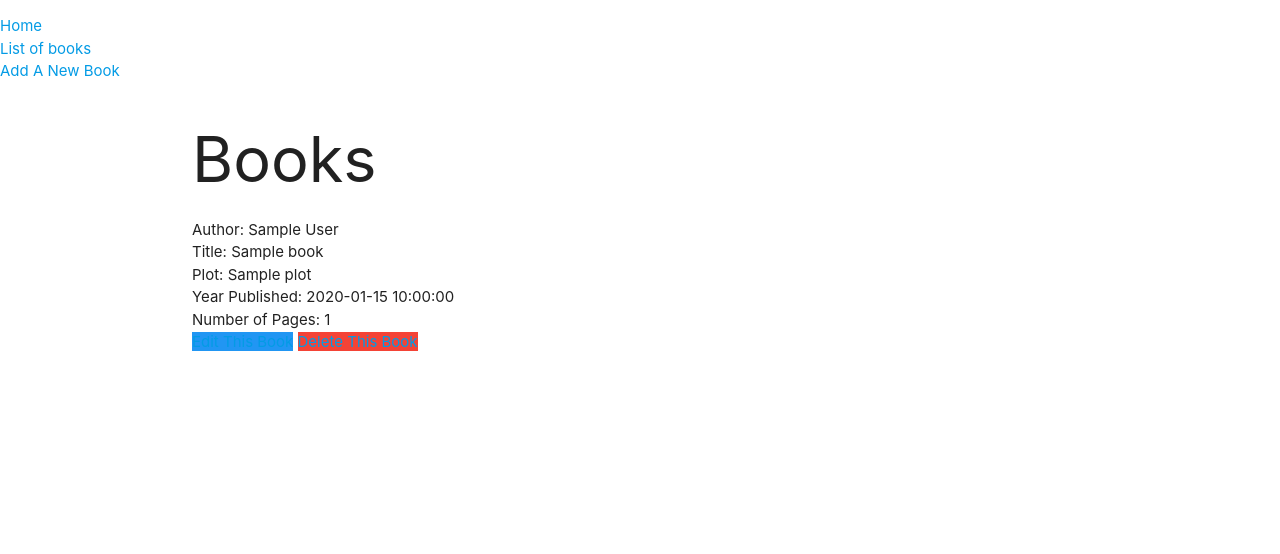
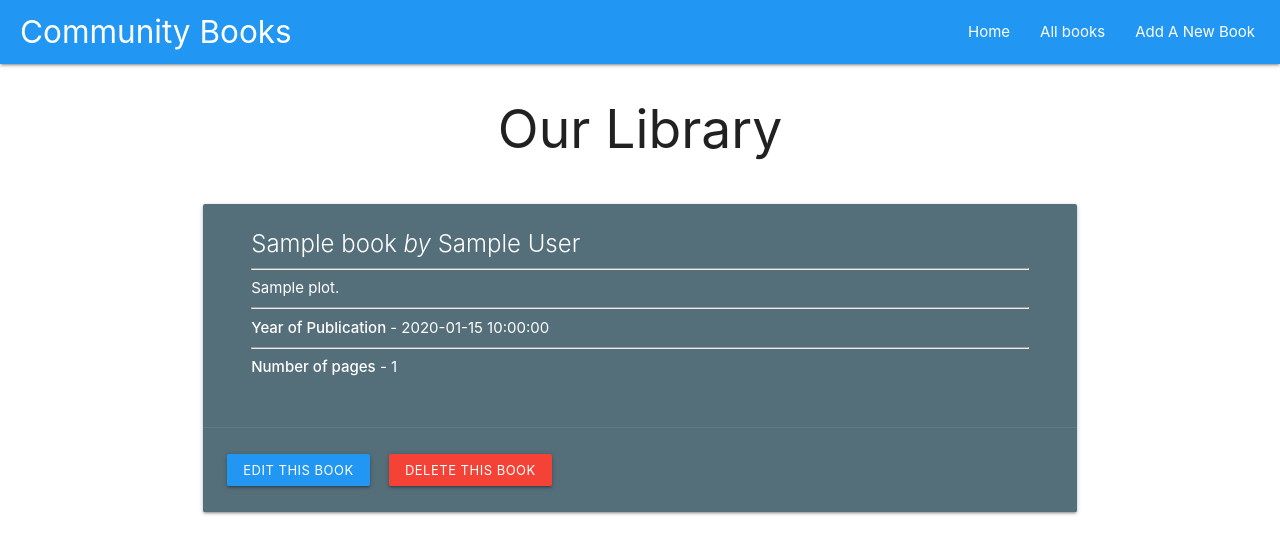
Before and after one commit to DalyAD/CommunityBooks, a Flask app: page /books in a window 1280 px wide. Shown: the top 554 px of the page. Run offline with Flask 2, Linux system fonts and the light colour scheme; a database or web service that is not in the repository returns one stand-in record (values such as "Sample title"); some libraries are stand-ins or nearby versions.

Commit message:
added navbar and cards for each book

```diff
--- a/requirements.txt
+++ b/requirements.txt
@@ -1,4 +1,7 @@
 click==7.1.2
+dnspython==1.16.0
 Flask==1.1.2
+Flask-PyMongo==2.3.0
 itsdangerous==1.1.0
+pymongo==3.10.1
 Werkzeug==1.0.1
--- a/static/css/style.css
+++ b/static/css/style.css
@@ -1,3 +1,15 @@
-.body {
-    background-color: red:
+.brand-logo{
+    margin-left: 20px;
 }
+
+#nav-mobile {
+    margin-right: 10px;
+}
+
+.edit-button{
+    margin: 10px 15px 10px 0px;
+}
+
+.card-content{
+    margin: 24px;
+}
--- a/templates/base.html
+++ b/templates/base.html
@@ -8,14 +8,20 @@
       rel="stylesheet"
       href="https://cdnjs.cloudflare.com/ajax/libs/materialize/1.0.0/css/materialize.min.css"
     />
+    <link rel="stylesheet" href="{{url_for('static', filename='css/style.css')}}" type="text/css"/>
     <title>Home</title>
   </head>
   <body>
-    <ul>
-      <li><a href="{{ url_for('index') }}">Home</a></li>
-      <li><a href="{{ url_for('books') }}">List of books</a></li>
-      <li><a href="{{ url_for('addbook') }}">Add A New Book</a></li>
-    </ul>
+    <nav>
+      <div class="nav-wrapper blue">
+        <a href="{{ url_for('index') }}" class="brand-logo left">Community Books</a>
+        <ul id="nav-mobile" class="right hide-on-med-and-down">
+          <li><a href="{{ url_for('index') }}">Home</a></li>
+          <li><a href="{{ url_for('books') }}">All books</a></li>
+          <li><a href="{{ url_for('addbook') }}">Add A New Book</a></li>
+        </ul>
+      </div>
+    </nav>
     <div class="container">
       {% block content %} {% endblock %}
     </div>
--- a/templates/books.html
+++ b/templates/books.html
@@ -1,15 +1,32 @@
-{% extends "base.html" %}
-{% block content %}
-<h1> Books </h1>
+{% extends "base.html" %} {% block content %}
+<h2 class="center">Our Library</h2>
 {% for book in booklist %}
-<ul>
-	<li>Author: {{ book.author }}</li>
-	<li>Title: {{ book.title }}</li>
-	<li>Plot: {{ book.plot }}</li>
-	<li>Year Published: {{ book.year_published }}</li>
-	<li>Number of Pages: {{ book.pages }}</li>
-    <a href="{{url_for('edit_book', book_id=book._id)}}" class="blue">Edit This Book</a>
-    <a href="{{url_for('delete_book', book_id=book._id)}}" class="red">Delete This Book</a>
-</ul>
-{% endfor %}
-{% endblock %}
+<div class="row">
+  <div class="col s12">
+    <div class="card blue-grey darken-1">
+      <div class="card-content white-text">
+        <span class="card-title">{{ book.title }} <em>by</em> {{ book.author }}</span>
+        <hr>
+        <p>{{ book.plot }}.</p>
+        <hr>
+        <div><strong>Year of Publication </strong> - {{ book.year_published }}</div>
+        <hr>
+      <div><strong>Number of pages</strong> - {{ book.pages }}</div>
+      </div>
+      <div class="card-action">
+        <a
+          href="{{url_for('edit_book', book_id=book._id)}}"
+          class="waves-effect waves-light btn-small blue edit-button"
+          >Edit This Book</a
+        >
+        <a
+          href="{{url_for('delete_book', book_id=book._id)}}"
+          class="waves-effect waves-light btn-small red edit-button"
+          >Delete This Book</a
+        >
+      </div>
+    </div>
+  </div>
+</div>
+
+{% endfor %} {% endblock %}
--- a/templates/editbook.html
+++ b/templates/editbook.html
@@ -72,7 +72,7 @@
     </div>
     <div class="row">
       <button class="btn waves-effect waves-light" type="submit" name="action" method="POST">
-        Edit Book
+        Submit
       </button>
     </div>
   </form>
--- a/templates/index.html
+++ b/templates/index.html
@@ -1,5 +1,5 @@
 {% extends 'base.html' %}
 
 {% block content %}
-    <h1>Homepage</h1>
+    <h1 class="test">Homepage</h1>
 {% endblock %}
```
